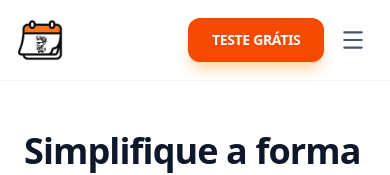
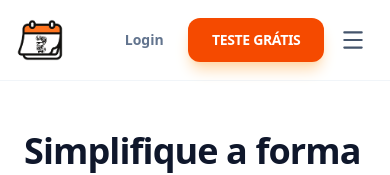
Before and after one commit to JoaozinDaprogramacao/barbercenter, a Next.js app: page / in a window 390 px wide. Shown: the top 175 px of the page. Built offline with nearby package versions, Linux system fonts and the light colour scheme.

Commit message:
feat: redirecionamento para register e botao de login

```diff
--- a/src/components/lp/navbar.tsx
+++ b/src/components/lp/navbar.tsx
@@ -15,12 +15,11 @@ export function Navbar() {
     ];
 
     return (
-        // 1. O Wrapper externo evita a "faixa preta" pois ele já ocupa o espaço com fundo branco
         <div className="w-full bg-white h-20 relative z-[100]">
             <motion.nav
-                initial={{ y: -80 }} // Começa escondido logo acima
+                initial={{ y: -80 }}
                 animate={{ y: 0 }}
-                transition={{ duration: 0.6, ease: [0.22, 1, 0.36, 1] }} // Ease suave
+                transition={{ duration: 0.6, ease: [0.22, 1, 0.36, 1] }}
                 className="fixed top-0 left-0 w-full bg-white border-b border-slate-100"
             >
                 <div className="max-w-screen-2xl mx-auto px-4 md:px-12 flex items-center justify-between h-20">
@@ -55,11 +54,12 @@ export function Navbar() {
                     <div className="flex items-center gap-2 sm:gap-4">
                         <Link
                             href="/login"
-                            className="hidden md:block text-sm font-bold text-slate-500 hover:text-slate-900 px-4 py-2 transition-colors"
+                            className="text-sm font-bold text-slate-500 hover:text-slate-900 px-4 py-2 transition-colors"
                         >
                             Login
                         </Link>
 
+                        <Link href="/registro">
                             <motion.button
                                 whileHover={{ scale: 1.05 }}
                                 whileTap={{ scale: 0.95 }}
@@ -67,6 +67,7 @@ export function Navbar() {
                             >
                                 Teste Grátis
                             </motion.button>
+                        </Link>
 
                         <button
                             className="md:hidden p-2 text-slate-600 transition-colors"
@@ -88,7 +89,12 @@ export function Navbar() {
                         >
                             <div className="flex flex-col p-6 gap-5">
                                 {links.map((link) => (
-                                    <a key={link.name} href={link.href} className="text-base font-bold text-slate-600">
+                                    <a
+                                        key={link.name}
+                                        href={link.href}
+                                        onClick={() => setIsOpen(false)}
+                                        className="text-base font-bold text-slate-600"
+                                    >
                                         {link.name}
                                     </a>
                                 ))}
```
Lines whose indentation alone changed are shown as unchanged.
